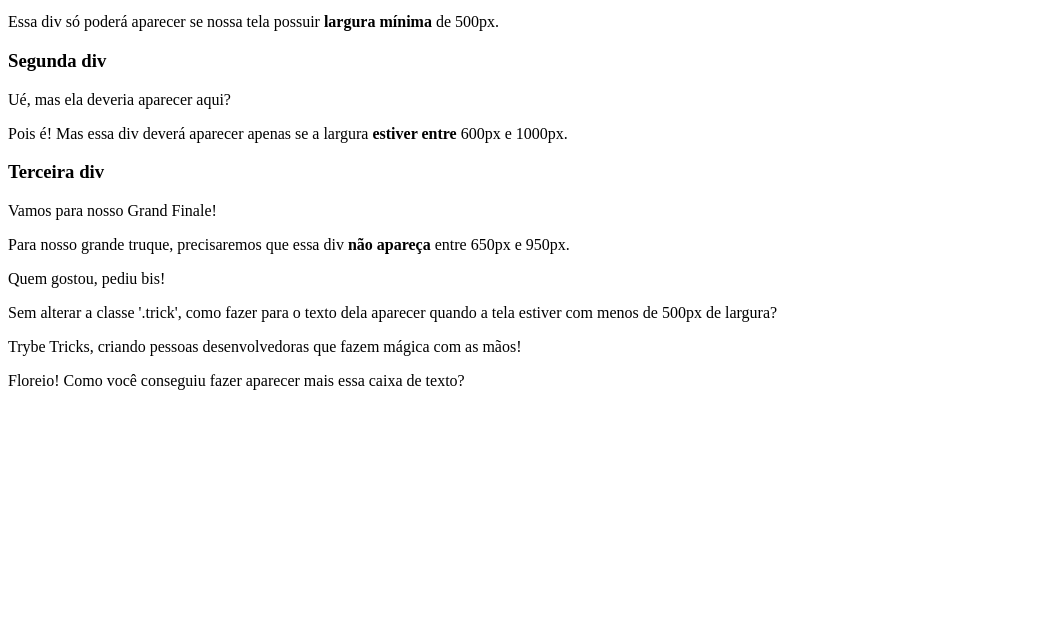
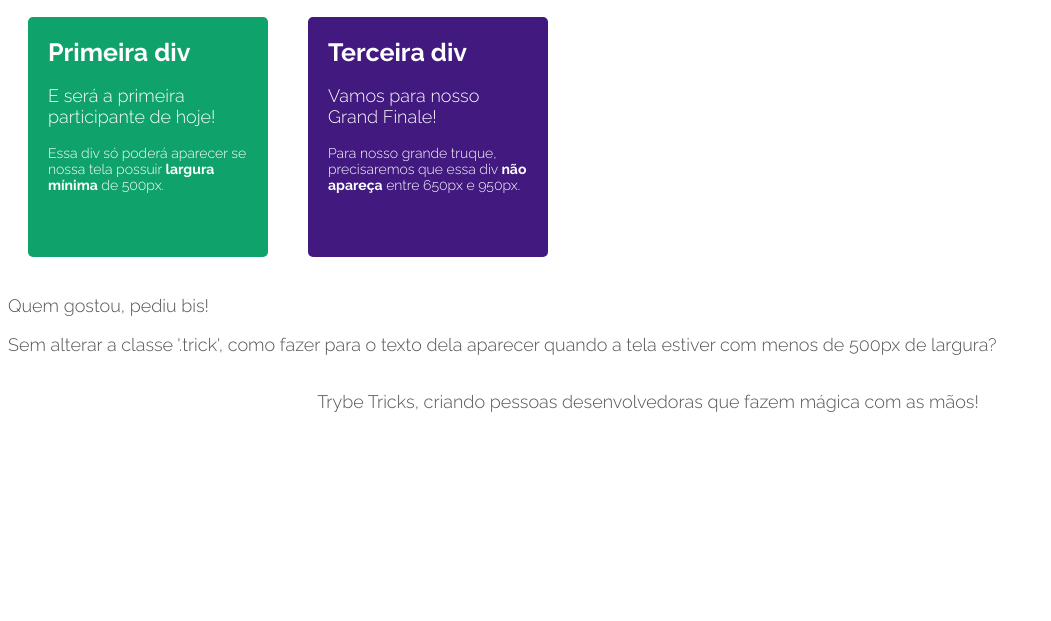
Before and after one commit to giuseppe-brandalise/trybe-exercicios, a plain HTML site: page fundamentos/bloco-6-html-e-css-forms-flexbox-e-responsivo/dia-5-mobile-first/index.html in a window 1280 px wide. Shown: the part 179-800 px from the top of the page, without its empty margins (0-1051 px from the left). Drawn offline with Linux system fonts and the light colour scheme.

Commit message:
Pratica Finalizada

```diff
--- a/fundamentos/bloco-6-html-e-css-forms-flexbox-e-responsivo/dia-5-mobile-first/style.css
+++ b/fundamentos/bloco-6-html-e-css-forms-flexbox-e-responsivo/dia-5-mobile-first/style.css
@@ -1,44 +1,97 @@
-<!DOCTYPE html>
-<html lang="pt-br">
-  <head>
-  <meta charset="UTF-8">
-  <title>Media Queries</title>
-  <meta name="viewport" content="width=device-width, initial-scale=1.0">
-  <link rel="preconnect" href="https://fonts.gstatic.com">
-  <link href="https://fonts.googleapis.com/css2?family=Cinzel&family=Raleway:wght@300;700&display=swap" rel="stylesheet">
-  <link rel="stylesheet" href="style.css">
-  </head>
-  <body>
-    <header>
-      <h1 id="mySpotrybefy">✨ Trybe Tricks ✨</h1>
-      <p>Vamos fazer algumas divs desaparecerem hoje?</p>
-    </header>
-    <main>
-      <section class="cards">
-        <div class="card">
-          <h3>Primeira div</h3>
-          <p>E será a primeira participante de hoje!</p>
-          <p>Essa div só poderá aparecer se nossa tela possuir <strong>largura mínima</strong> de 500px.</p>
-        </div>
-        <div class="card">
-          <h3>Segunda div</h3>
-          <p>Ué, mas ela deveria aparecer aqui?</p>
-          <p>Pois é! Mas essa div deverá aparecer apenas se a largura <strong>estiver entre</strong> 600px e 1000px.</p>
-        </div>
-        <div class="card">
-          <h3>Terceira div</h3>
-          <p>Vamos para nosso Grand Finale!</p>
-          <p>Para nosso grande truque, precisaremos que essa div <strong>não apareça</strong> entre 650px e 950px.</p>
-        </div>
-        <div class="dont-show">
-          <p>Quem gostou, pediu bis!</p>
-          <p>Sem alterar a classe '.trick', como fazer para o texto dela aparecer quando a tela estiver com menos de 500px de largura?</p>
-        </div>
-      </section>
-    </main>
-    <footer>
-      <p>Trybe Tricks, criando pessoas desenvolvedoras que fazem mágica com as mãos!</p>
-    </footer>
-    <p class="trick">Floreio! Como você conseguiu fazer aparecer mais essa caixa de texto?</p>
-  </body>
-</html>
+body {
+    align-items: center;
+    color: #525252;
+    display: flex;
+    flex-flow: column wrap;
+    font-family: Raleway, sans-serif;
+    justify-content: center;
+    overflow: hidden;
+    width: 100vw;
+  }
+
+h1 {
+    font-family: Cinzel, serif;
+    font-size: 48px;
+}
+
+h3 {
+    font-size: 25px;
+    margin: 0;
+}
+
+p {
+    font-size: 18px;
+    font-weight: 300;
+}
+
+p.trick {
+    color: white;
+    font-size: 14px;
+}
+
+p strong {
+    font-weight: 700;
+}
+
+.card p:nth-last-child(1) {
+    align-self: flex-end;
+    font-size: 14px;
+}
+
+.cards {
+    display: flex;
+    flex-flow: row wrap;
+}
+
+.card {
+    border-radius: 5px;
+    color: white;
+    display: none;
+    flex-flow: row wrap;
+    height: 200px;
+    margin: 20px;
+    padding: 20px;
+    width: 200px;
+}
+
+.card:nth-of-type(1) {
+    background-color: #0fa36b;
+}
+
+.card:nth-of-type(2) {
+    background-color: #0255c2;
+}
+
+.card:nth-of-type(3) {
+    background-color: #41197f;
+}
+
+@media screen and (min-width: 500px) {
+    .card:nth-of-type(1) {
+        display: block;
+      }
+}
+
+@media screen and (min-width: 600px) and (max-width: 1000px) {
+    .card:nth-of-type(2) {
+        display: block;
+      }
+}
+
+@media screen and (max-width:650px){
+    .card:nth-child(3) {
+        display:block;
+    }
+}
+
+@media screen  and (min-width:950px) {
+    .card:nth-child(3) {
+        display:block;
+    }
+}
+
+@media screen and (max-width: 500px) {
+    .trick {
+        background-color: black;
+      }
+}
```
